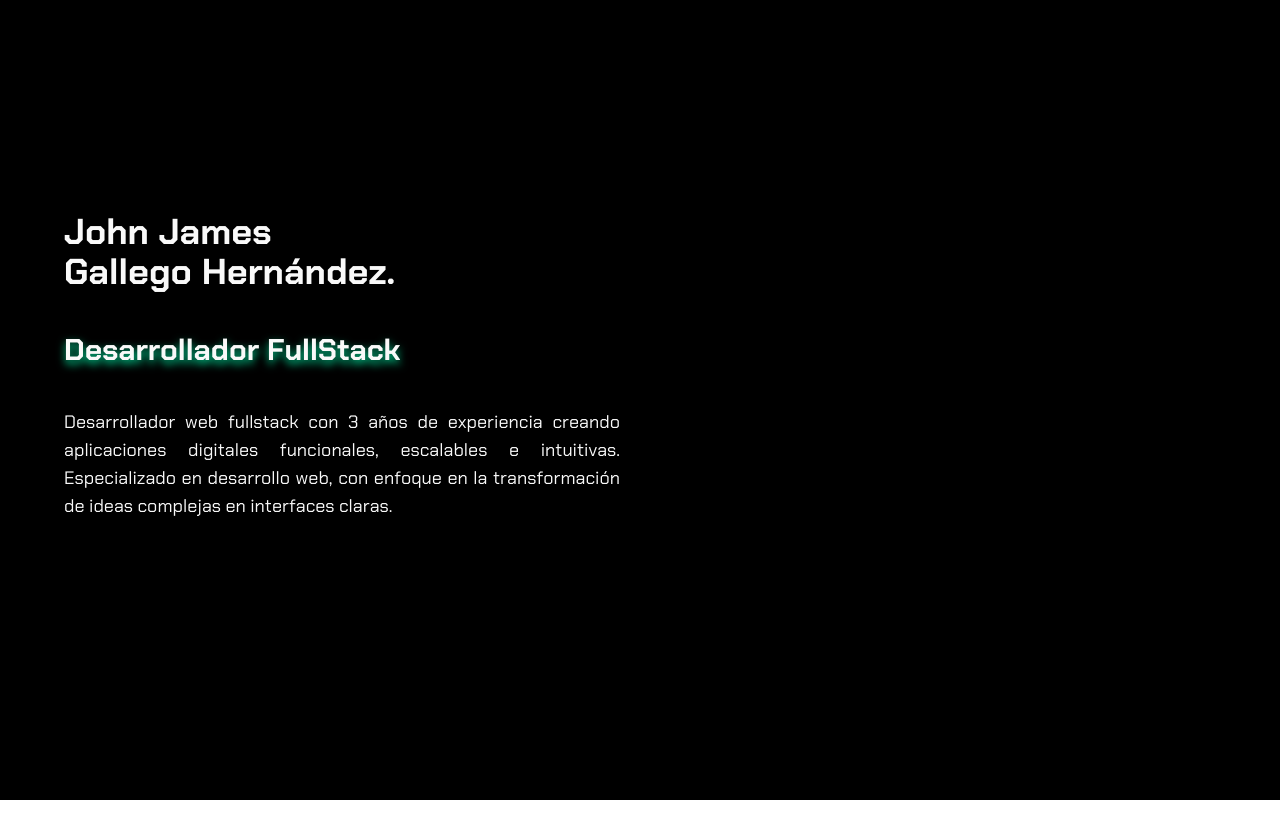
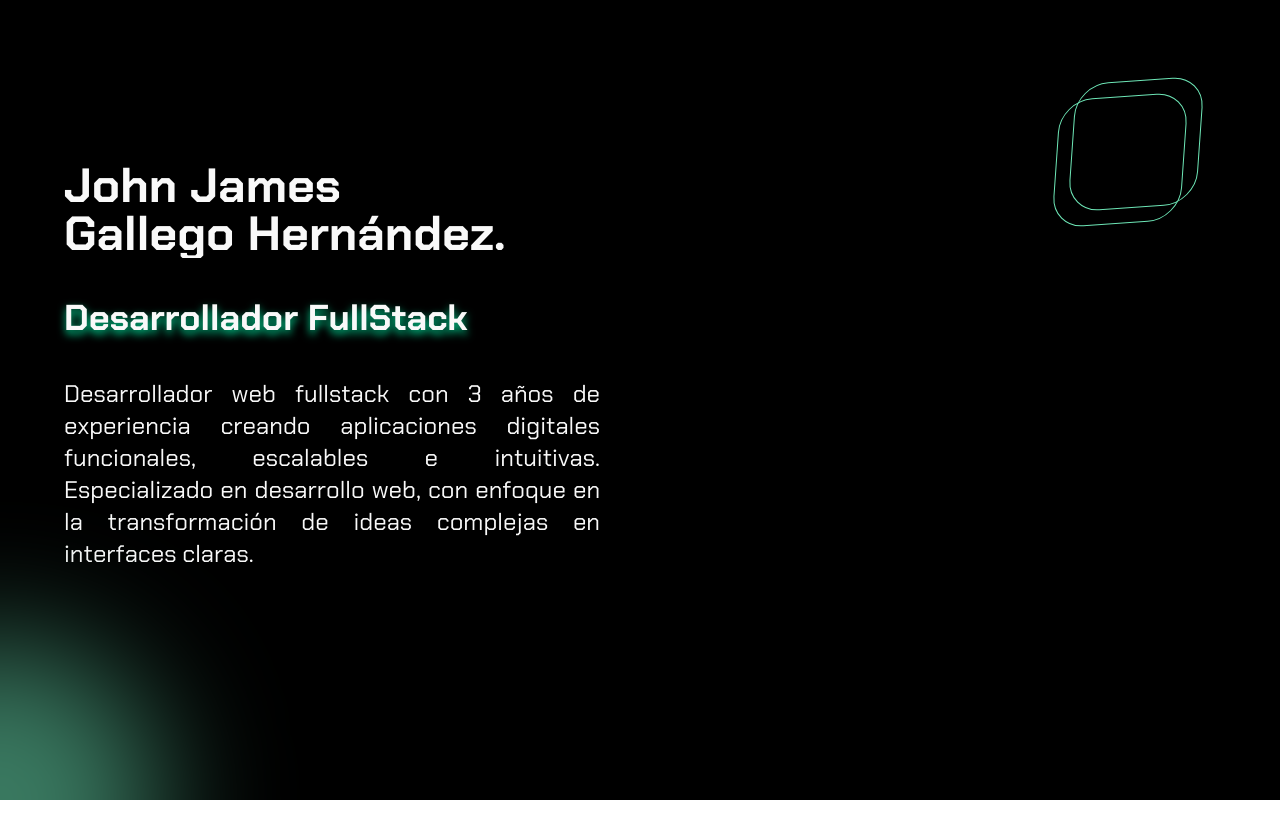
Before and after one commit to jamesgh1220/personal_cv, a Vue app: page / in a window 1280 px wide. Shown: the top 838 px of the page. Built offline with nearby package versions, Linux system fonts and the light colour scheme.

Commit message:
STYLE: design of large screens

```diff
--- a/src/components/commons/ButtonComponent.vue
+++ b/src/components/commons/ButtonComponent.vue
@@ -1,6 +1,6 @@
 <template>
   <button
-    class="flex gap-2 items-center justify-center bg-black text-white text-base sm:text-lg lg:text-base font-medium ring-1 ring-white ring-inset w-fit px-4 py-2 rounded-lg transition-colors hover:bg-white hover:text-black active:bg-black active:text-white active:ring-white lg:cursor-pointer"
+    class="flex gap-2 items-center justify-center bg-black text-white text-base sm:text-lg lg:text-base font-medium ring-1 ring-white ring-inset w-fit px-4 py-2 rounded-lg transition-colors hover:bg-white hover:text-black active:bg-black active:text-white active:ring-white lg:cursor-pointer xl:text-lg"
   >
     <component class="size-5" :is="icon" v-if="icon" />
     {{ label }}
--- a/src/components/hero/HeroPage.vue
+++ b/src/components/hero/HeroPage.vue
@@ -10,7 +10,6 @@
       >
         <personal-info-component />
       </div>
-      <!-- <div class="flex flex-wrap justify-center gap-3 fadeInUp"> -->
       <div
         class="fadeInUp flex flex-col gap-5 sm:gap-10 lg:flex-1 lg:justify-center lg:items-center lg:h-full lg:gap-12"
       >
@@ -22,10 +21,10 @@
             >10+<br /><span class="text-base font-medium xl:text-xl">Proyectos</span></label
           >
         </div>
-        <div class="hidden lg:block">
+        <div>
           <social-component />
         </div>
-        <div class="lg:flex lg:w-full lg:justify-center lg:items-center lg:gap-4 lg:px-4">
+        <div class="lg:flex lg:w-full lg:justify-center lg:items-center lg:gap-4 lg:px-4 xl:gap-6">
           <button-component
             class="hidden lg:flex"
             :label="'Descargar HV'"
@@ -39,12 +38,13 @@
             @click="scrollToSection('projects')"
           />
         </div>
-        <!-- </div> -->
-        <div class="block lg:hidden">
-          <social-component />
-        </div>
       </div>
       <div class="dot flex flex-col bg-light w-0 h-0 rounded-[50%] overflow-hidden absolute"></div>
+      <div class="absolute blur-3xl -bottom-40 w-80 h-80 bg-[#3a7a61] rounded-full -left-40"></div>
+      <div class="hidden lg:!block group">
+        <div class="transition-all duration-300 lg:absolute lg:h-32 lg:w-32 lg:top-20 lg:right-20 lg:rounded-4xl border border-green -skew-[4deg] group-hover:top-24 group-hover:right-24"></div>
+        <div class="transition-all duration-300 lg:absolute lg:h-32 lg:w-32 lg:top-24 lg:right-24 lg:rounded-4xl border border-green -skew-[4deg] group-hover:top-20 group-hover:right-20"></div>
+      </div>
     </section>
     <div id="next-content" class="opacity-0 transition-opacity duration-500">
       <projects-page />
--- a/src/components/personal-info/PersonalInfoComponent.vue
+++ b/src/components/personal-info/PersonalInfoComponent.vue
@@ -1,17 +1,17 @@
 <template>
   <p
     id="name"
-    class="split text-4xl sm:text-5xl lg:text-4xl lg:w-full font-bold text-light opacity-0 will-change-transform"
+    class="split text-4xl sm:text-5xl lg:text-4xl xl:text-5xl lg:w-full font-bold text-light opacity-0 will-change-transform"
   >
     John James <br />Gallego Hernández<span>.</span>
   </p>
   <p
-    class="split text-3xl sm:text-4xl lg:text-3xl font-black text-start text-light will-change-transform drop-shadow-lg drop-shadow-emerald-400"
+    class="split text-3xl sm:text-4xl lg:text-3xl xl:text-4xl font-black text-start text-light will-change-transform drop-shadow-lg drop-shadow-emerald-400"
   >
     Desarrollador FullStack
   </p>
   <p
-    class="split text-light text-justify font-normal max-w-11/12 text-base sm:text-lg md:text-xl sm:max-w-full lg:text-lg will-change-transform"
+    class="split text-light text-justify font-normal max-w-11/12 text-base sm:text-lg md:text-xl sm:max-w-full lg:text-xl xl:text-2xl will-change-transform"
   >
     Desarrollador web fullstack con 3 años de experiencia creando aplicaciones digitales
     funcionales, escalables e intuitivas. Especializado en desarrollo web, con enfoque en la
@@ -22,6 +22,6 @@
       class="absolute left-0.5 h-3 w-3 rounded-full bg-emerald-300 drop-shadow-lg drop-shadow-emerald-500"
     ></div>
     <div class="w-4 h-4 bg-green-300 rounded-full animate-ping"></div>
-    <span class="split text-light font-medium ml-2 text-base sm:text-lg">Medellín, Antioquia.</span>
+    <span class="split text-light font-medium ml-2 text-base sm:text-lg xl:text-xl">Medellín, Antioquia.</span>
   </div>
 </template>
--- a/src/components/social-media/SocialComponent.vue
+++ b/src/components/social-media/SocialComponent.vue
@@ -1,5 +1,5 @@
 <template>
-  <div class="flex justify-center items-center gap-4 mt-4 fadeInUp">
+  <div class="flex justify-center items-center gap-4 mt-4 fadeInUp xl:gap-8">
     <a
       class="lg:-skew-x-[20deg] lg:hover:-translate-1 lg:hover:!skew-x-0 lg:transition-all lg:duration-200"
       href="https://wa.me/+573133604722"
@@ -9,7 +9,7 @@
       v-animate-on-scroll
     >
       <MessageCircle
-        class="size-8 sm:size-9 lg:size-8 text-light drop-shadow-lg drop-shadow-emerald-400"
+        class="size-8 sm:size-9 lg:size-8 text-light drop-shadow-lg drop-shadow-emerald-400 xl:size-10"
       />
     </a>
     <a
@@ -21,7 +21,7 @@
       v-animate-on-scroll
     >
       <Github
-        class="size-8 sm:size-9 lg:size-8 text-light drop-shadow-lg drop-shadow-emerald-400"
+        class="size-8 sm:size-9 lg:size-8 text-light drop-shadow-lg drop-shadow-emerald-400 xl:size-10"
       />
     </a>
     <a
@@ -33,7 +33,7 @@
       v-animate-on-scroll
     >
       <Linkedin
-        class="size-8 sm:size-9 lg:size-8 text-light drop-shadow-lg drop-shadow-emerald-400"
+        class="size-8 sm:size-9 lg:size-8 text-light drop-shadow-lg drop-shadow-emerald-400 xl:size-10"
       />
     </a>
   </div>
```
